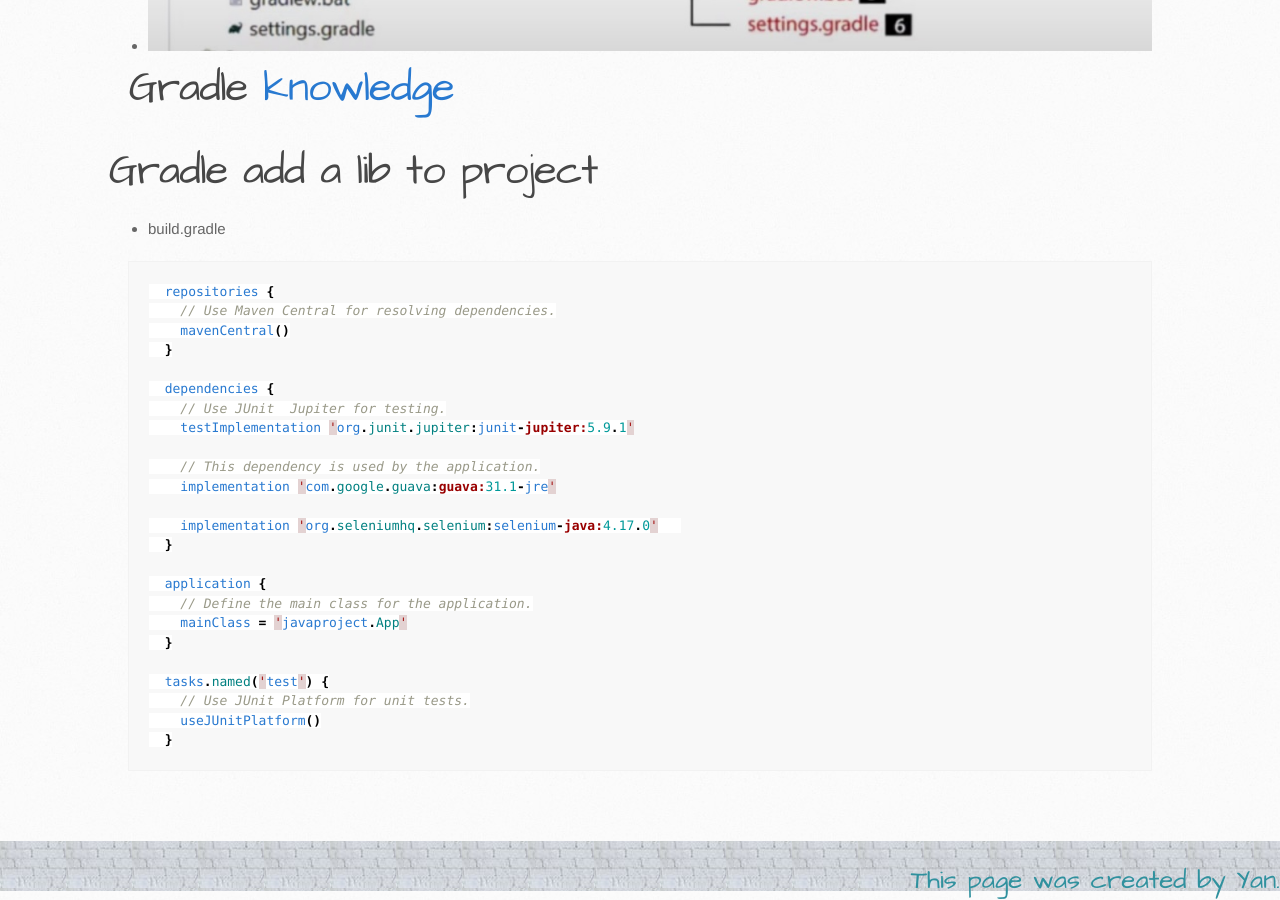
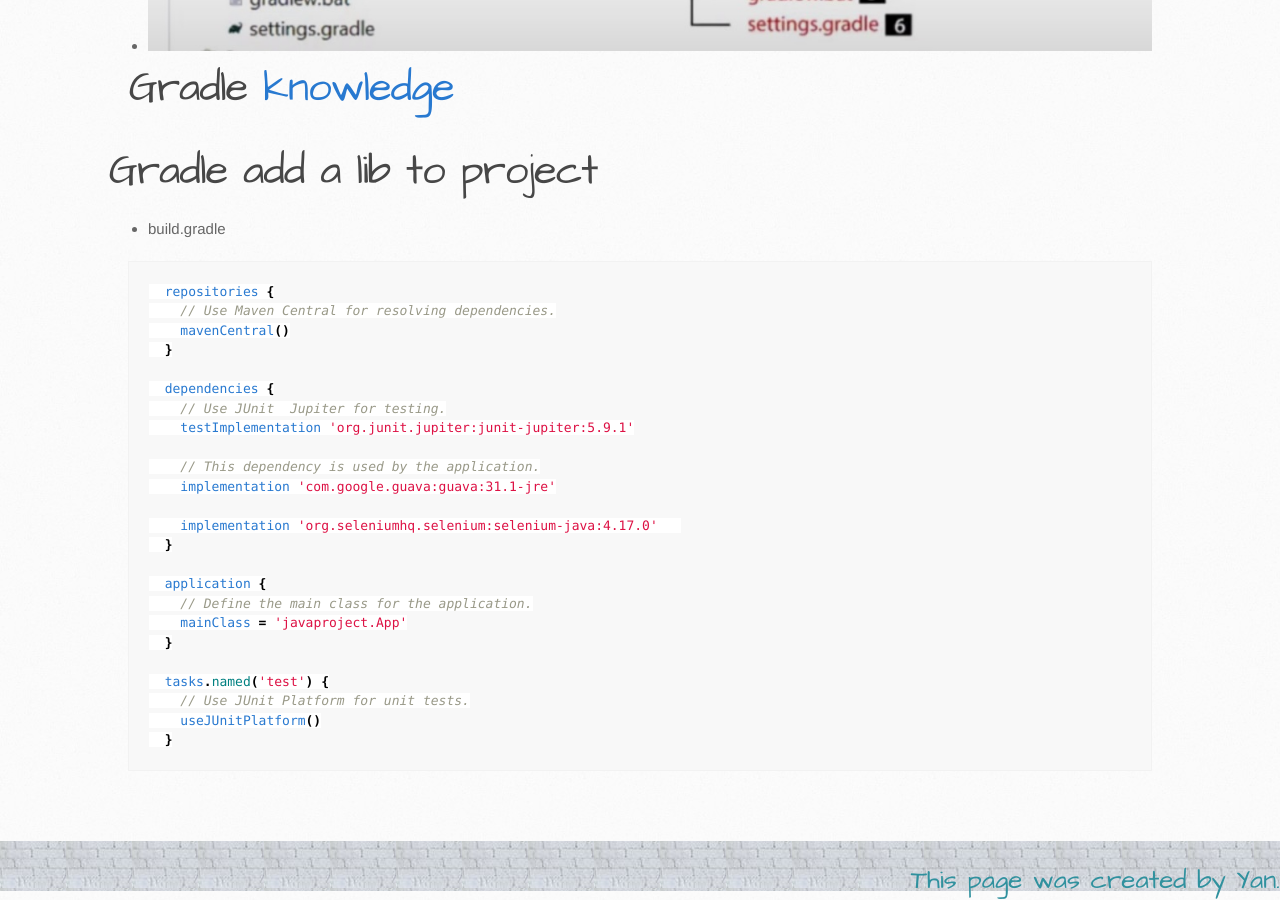
Before and after one commit to itcraftme/itcraftme, a Jekyll site: the page built from docs/it/Gradle.md, in a window 1280 px wide and 900 px high, scrolled down 949 px. Built offline with Jekyll 4.4.1, drawn with Linux system fonts in a browser that asks for light colours; our own code applies the rules of GitHub Pages for plain Markdown files.

Commit message:
mark it as groovy

````diff
--- a/docs/it/Gradle.md
+++ b/docs/it/Gradle.md
@@ -12,7 +12,7 @@ Best tool for building Java projects
 # Gradle add a lib to project
   - build.gradle
 
-  ```java
+  ```groovy
   repositories {
     // Use Maven Central for resolving dependencies.
     mavenCentral()
````
